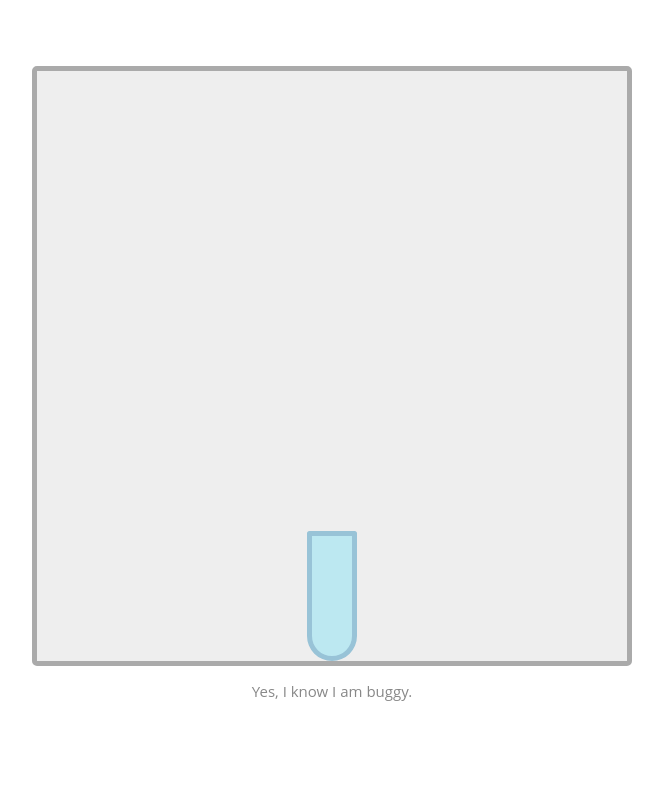
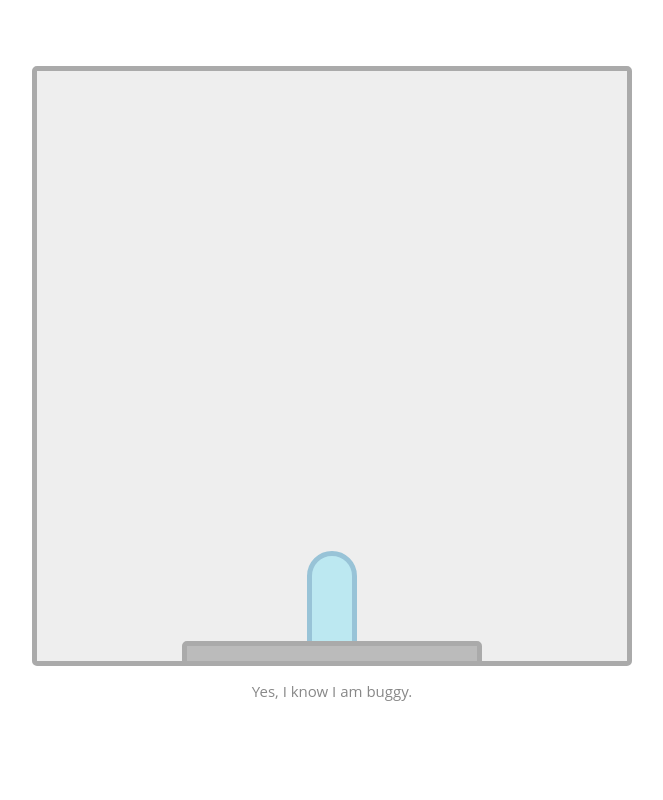
Before and after one commit to neuralfirings/pop-it, a plain HTML site: page index.html in a window 1280 px wide. Shown: the whole page, without its empty margins (308-971 px from the left). Drawn offline with Linux system fonts and the light colour scheme.

Commit message:
test merge with gh-pages

```diff
--- a/public/css/application.css
+++ b/public/css/application.css
@@ -11,23 +11,24 @@
 
 .popper-shooter {
   width: 50px;
-  height: 130px;
-  -webkit-transform-origin: 50% 130px;
+  height: 260px;
+  transform-origin: 50% 110px;
+  -ms-transform-origin: 50% 110px;
+  /* IE 9 */
+  -webkit-transform-origin: 50% 110px;
+  /* Chrome, Safari, Opera */
   margin: 0 auto;
   position: absolute;
-  bottom: 0px;
+  bottom: -150px;
   left: 50%;
   margin-left: -25px;
   z-index: 10;
-  border-top-left-radius: 5px;
-  border-top-right-radius: 5px;
-  border-bottom-left-radius: 50px;
-  border-bottom-right-radius: 50px;
+  border-top-left-radius: 50px;
+  border-top-right-radius: 50px;
   border: solid 5px #AAA;
   background: #BBB; }
 
 #shooter-base {
-  display: none;
   width: 300px;
   height: 50px;
   position: absolute;
```
